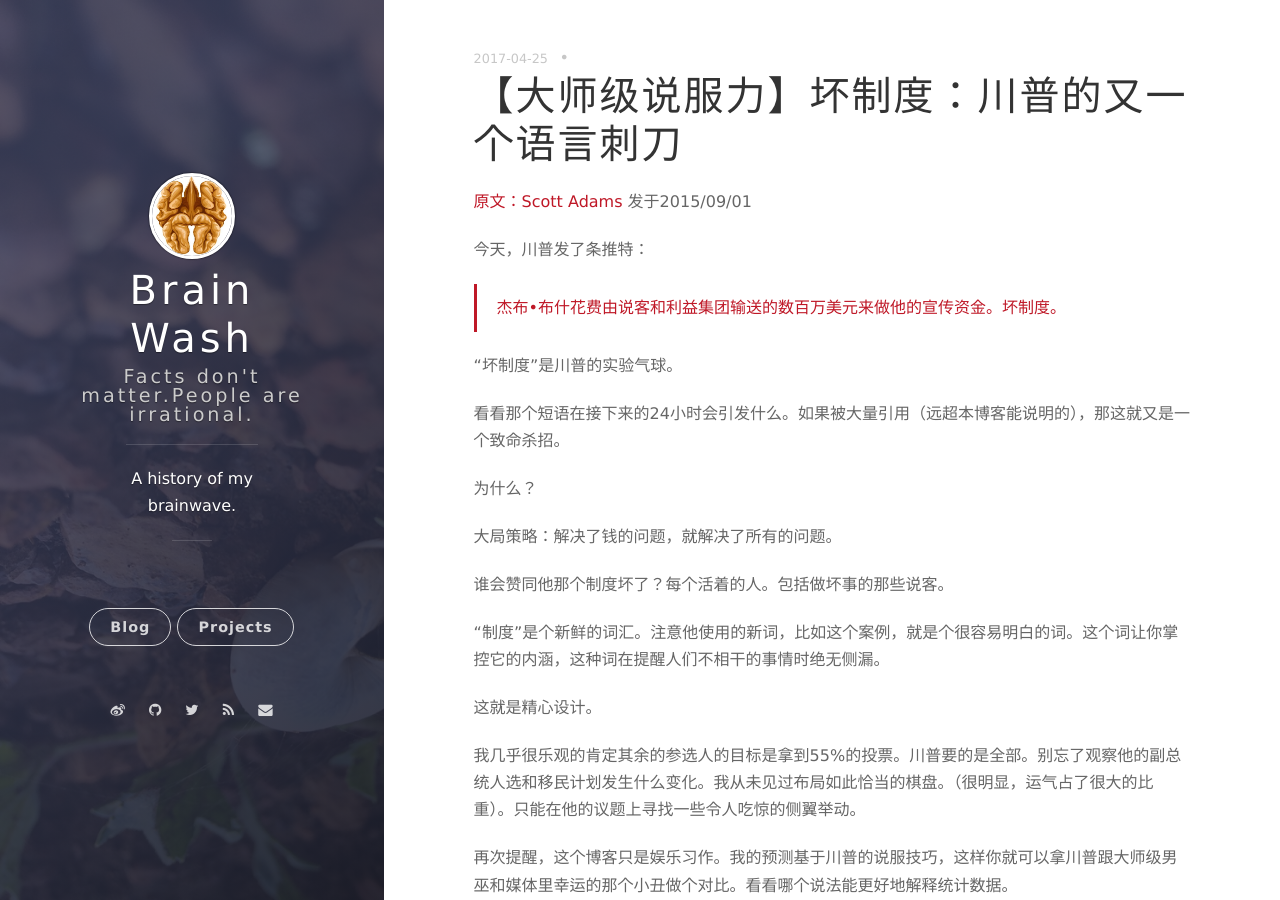
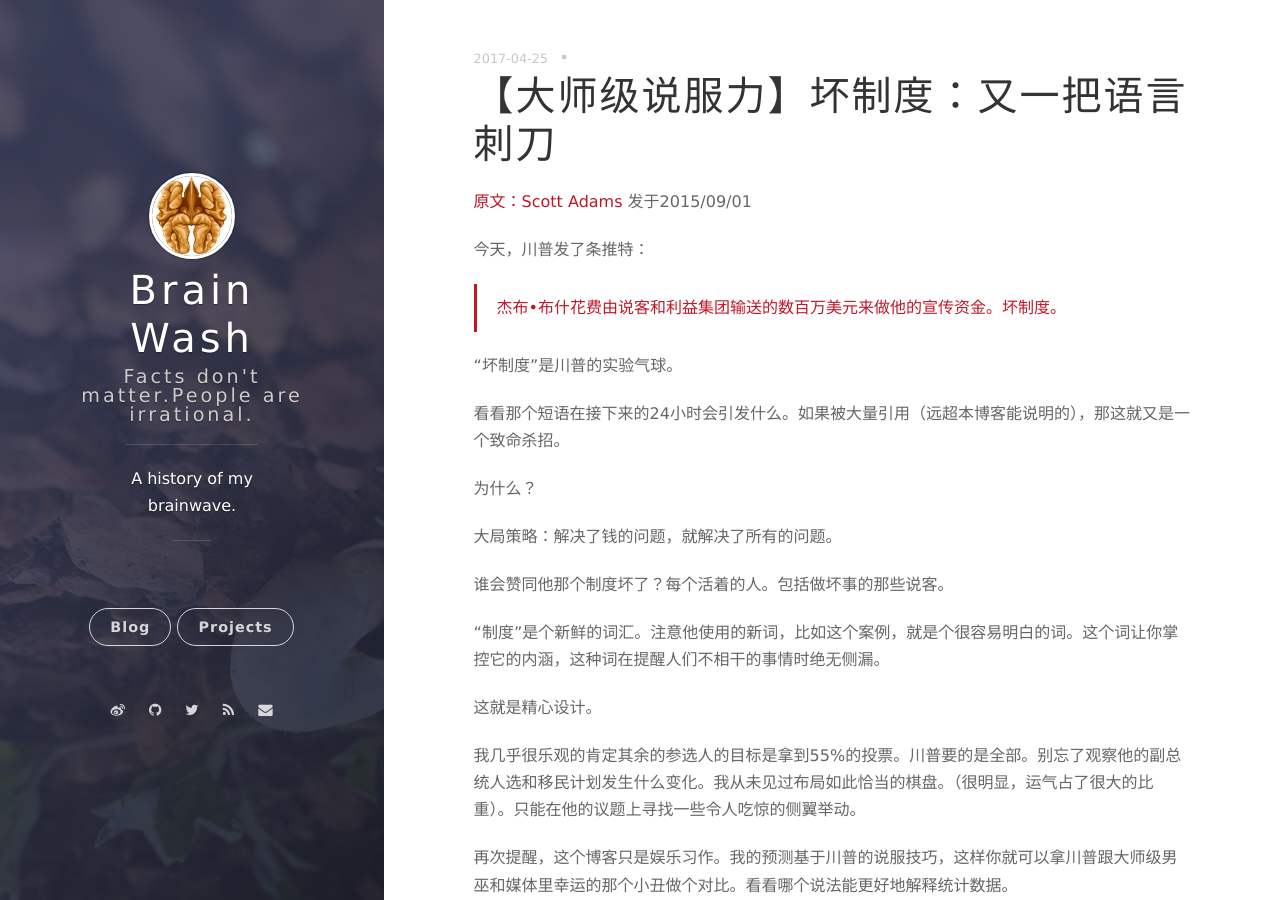
Before and after one commit to iwomen/iwomen.github.io, a Jekyll site: the page built from _posts/2017-04-25-bad-system.md, in a window 1280 px wide and 900 px high. Built offline with Jekyll 4.4.1, drawn with Linux system fonts in a browser that asks for light colours; nearby versions of some CDN libraries; comment, search, counter and statistics services are not loaded.

Commit message:
Update 2017-04-25-bad-system.md

```diff
--- a/_posts/2017-04-25-bad-system.md
+++ b/_posts/2017-04-25-bad-system.md
@@ -1,6 +1,6 @@
 ---
 layout: post
-title: 【大师级说服力】坏制度：川普的又一个语言刺刀
+title: 【大师级说服力】坏制度：又一把语言刺刀
 date: 2017/04/25
 
 ---
```
